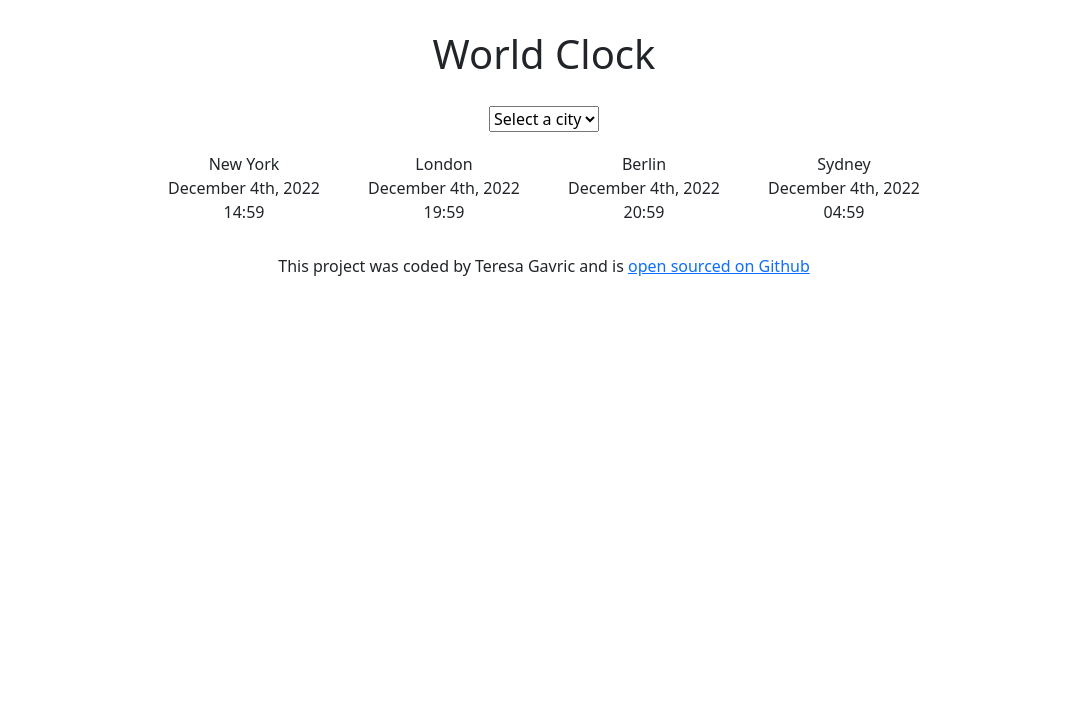
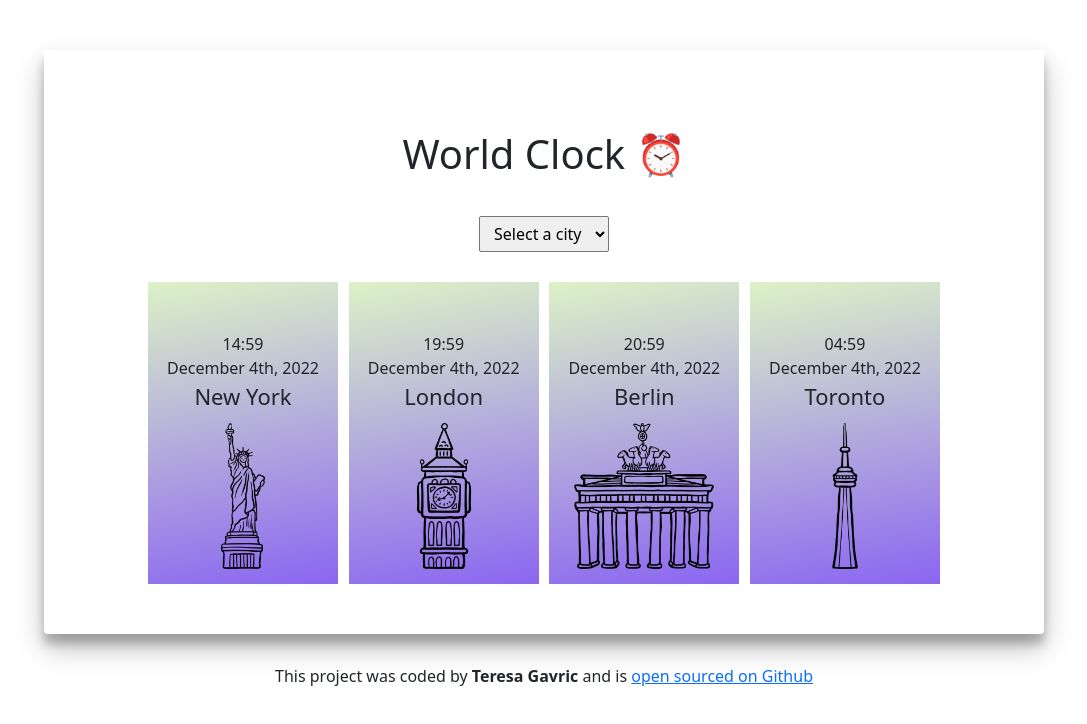
Before and after one commit to ter-gav/world-clock, a plain HTML site: page index.html in a window 1280 px wide. Shown: the whole page, without its empty margins (96-1183 px from the left). Drawn offline with nearby package versions, Linux system fonts and the light colour scheme.

Commit message:
styled the project with CSS

```diff
--- a/css/styles.css
+++ b/css/styles.css
@@ -3,15 +3,53 @@ body {
   text-align: center;
 }
 
+h1 {
+  padding-top: 30px;
+}
+
 select {
-  margin: 20px;
+  margin: 30px 20px;
+  padding: 5px 10px;
+  border-radius: 2px;
+}
+
+.container {
+  margin-top: 50px;
+  padding: 50px;
+  box-shadow: rgba(0, 0, 0, 0.25) 0px 14px 28px,
+    rgba(0, 0, 0, 0.22) 0px 10px 10px;
+  max-width: 1000px;
+  border-radius: 4px;
+}
+
+.clock-city {
+  font-size: 22px;
+  font-weight: 500;
+}
+
+.monument img {
+  width: 100%;
+  padding: 10px;
+}
+
+.clocks {
+  margin: 0 auto;
+  max-width: 800px;
+  justify-content: space-between;
+}
+
+.col-3 {
+  background: linear-gradient(
+    170deg,
+    rgb(220, 242, 199) 0%,
+    rgb(139, 102, 241) 100%
+  );
+  margin: 0 4px;
+  max-width: 190px;
+  padding-top: 50px;
+  padding-bottom: 5px;
 }
 
 footer {
   padding: 30px;
 }
-
-.row {
-  margin: 0 auto;
-  max-width: 800px;
-}
--- a/index.html
+++ b/index.html
@@ -17,7 +17,7 @@
   </head>
   <body>
     <div class="container">
-      <h1>World Clock</h1>
+      <h1>World Clock ⏰</h1>
       <div>
         <select id="city">
           <option value="">Select a city</option>
@@ -27,36 +27,49 @@
           <option value="barcelona">Barcelona</option>
         </select>
       </div>
-      <div class="row">
+      <div class="row clocks">
         <div class="col-3">
-          <div id="new-york">New York</div>
+          <div class="time">14:59</div>
           <div class="date">December 4th, 2022</div>
-          <div class="time">14:59</div>
+          <div class="clock-city">New York</div>
+          <div class="monument">
+            <img src="/images/statue-of-liberty.png" />
+          </div>
         </div>
         <div class="col-3">
-          <div id="london">London</div>
+          <div class="time">19:59</div>
           <div class="date">December 4th, 2022</div>
-          <div class="time">19:59</div>
+          <div class="clock-city">London</div>
+          <div class="monument">
+            <img src="/images/big-ben.png" />
+          </div>
         </div>
 
         <div class="col-3">
-          <div id="berlin">Berlin</div>
+          <div class="time">20:59</div>
           <div class="date">December 4th, 2022</div>
-          <div class="time">20:59</div>
+          <div class="clock-city">Berlin</div>
+          <div class="monument">
+            <img src="/images/brandenburg-gate.png" />
+          </div>
         </div>
         <div class="col-3">
-          <div id="sydney">Sydney</div>
+          <div class="time">04:59</div>
           <div class="date">December 4th, 2022</div>
-          <div class="time">04:59</div>
+          <div class="clock-city">Toronto</div>
+          <div class="monument">
+            <img src="/images/cn-tower.png" />
+          </div>
         </div>
       </div>
-      <footer>
-        This project was coded by Teresa Gavric and is
-        <a href="https://github.com/ter-gav/world-clock" target="_blank"
-          >open sourced on Github</a
-        >
-      </footer>
     </div>
+    <footer>
+      This project was coded by <strong>Teresa Gavric</strong> and is
+      <a href="https://github.com/ter-gav/world-clock" target="_blank"
+        >open sourced on Github</a
+      >
+    </footer>
+
     <script src="/javascript/index.js"></script>
   </body>
 </html>
```
Also changed, not shown: images/big-ben.png (added), images/brandenburg-gate.png (added), images/cn-tower.png (added), images/eiffel-tower.png (added), images/statue-of-liberty.png (added), 1 other file.
